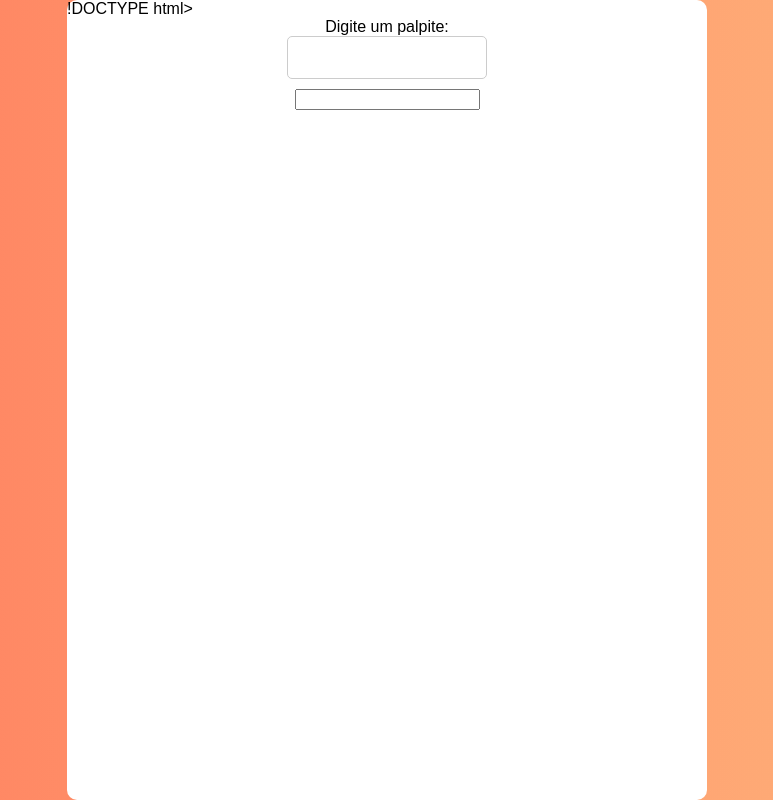
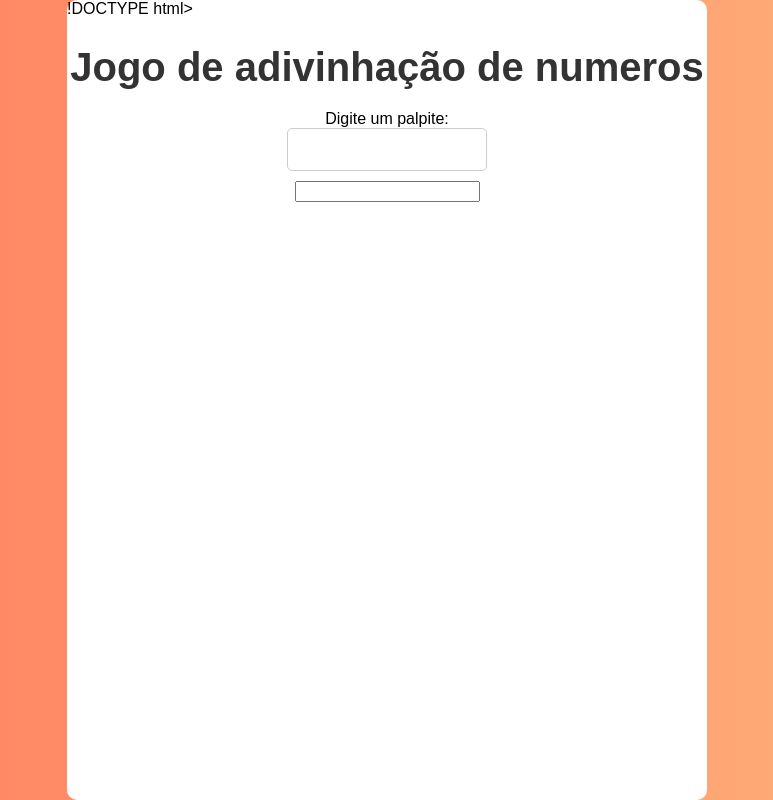
Before and after one commit to lucasvilaofinaszl/jogo-do-numero_2B-2025, a plain HTML site: page index.html in a window 1280 px wide. Shown: the whole page, without its empty margins (253-1026 px from the left). Drawn offline with Linux system fonts and the light colour scheme.

Commit message:
Update index.html

```diff
--- a/index.html
+++ b/index.html
@@ -6,7 +6,11 @@
     <title>Jogo de adivinhação de números</title>
     <link rel="stylesheet" href="style.css">
 </head>
-<body></body>
+<body>
+    <h1>Jogo de adivinhação de numeros</h1>
+
+
+</body>
 
 
 
```
